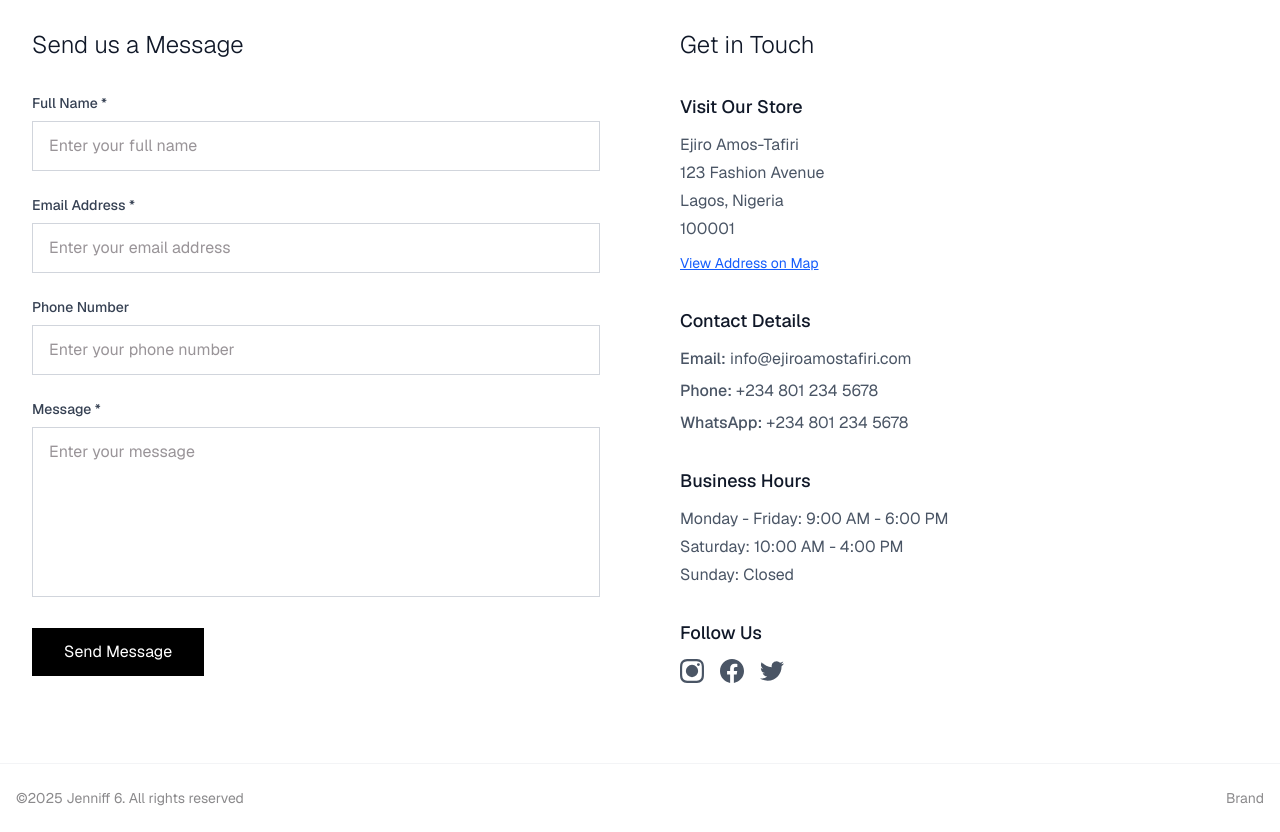
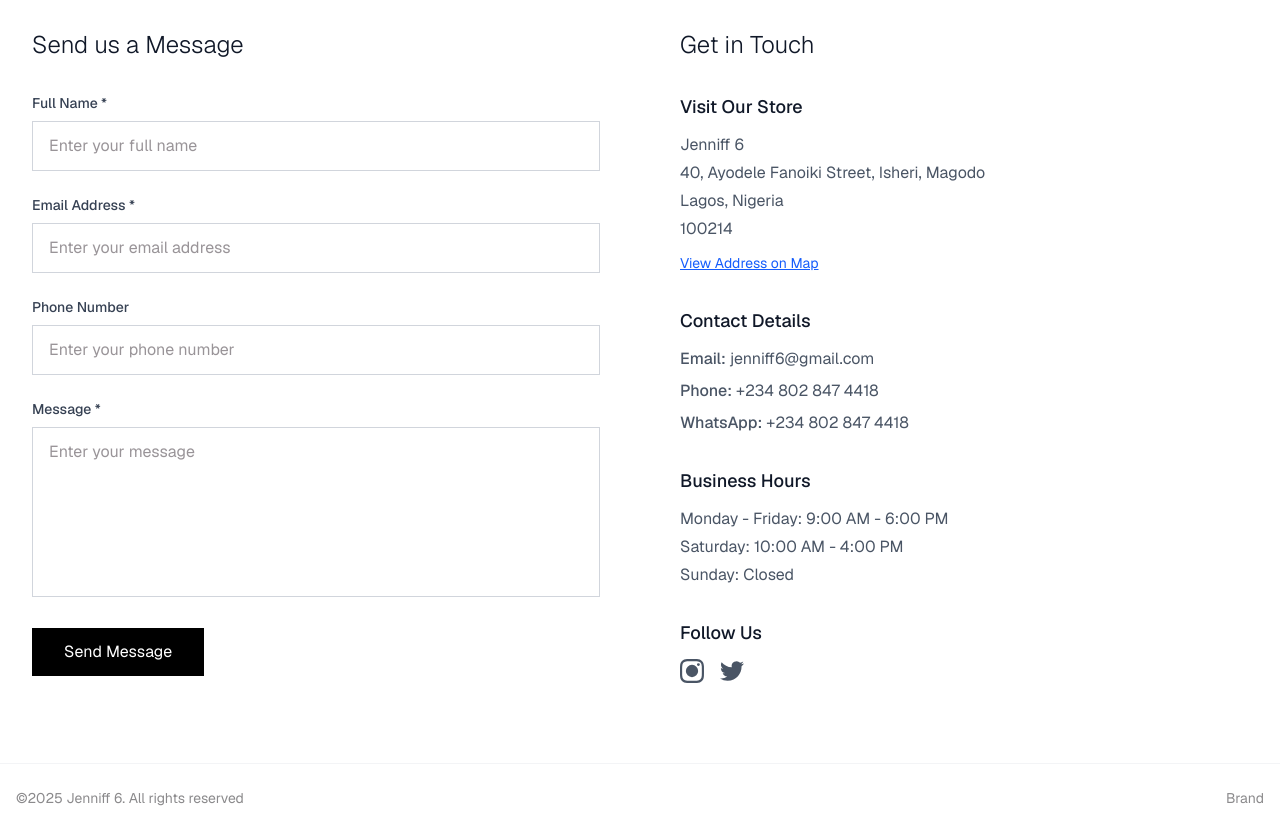
Before and after one commit to Bastieno/jenniff-six, a Next.js app: page /contact-us in a window 1280 px wide. Shown: the part 500-1332 px from the top of the page. Built offline with nearby package versions, Linux system fonts and the light colour scheme.

Commit message:
style: Format contact-us page for consistency

```diff
--- a/app/contact-us/page.tsx
+++ b/app/contact-us/page.tsx
@@ -67,7 +67,8 @@ export default function ContactPage() {
                 Contact Us
               </h1>
               <p className="text-lg text-gray-600 max-w-2xl mx-auto">
-                We'd love to hear from you. Send us a message and we'll respond as soon as possible.
+                We'd love to hear from you. Send us a message and we'll respond
+                as soon as possible.
               </p>
             </div>
           </div>
@@ -77,14 +78,18 @@ export default function ContactPage() {
         <section className="py-20">
           <div className="max-w-7xl mx-auto px-4 sm:px-6 lg:px-8">
             <div className="grid grid-cols-1 lg:grid-cols-2 gap-12 lg:gap-20">
-
               {/* Contact Form */}
               <div>
-                <h2 className="text-2xl font-light text-gray-900 mb-8">Send us a Message</h2>
+                <h2 className="text-2xl font-light text-gray-900 mb-8">
+                  Send us a Message
+                </h2>
 
                 <form onSubmit={handleSubmit} className="space-y-6">
                   <div>
-                    <label htmlFor="name" className="block text-sm font-medium text-gray-700 mb-2">
+                    <label
+                      htmlFor="name"
+                      className="block text-sm font-medium text-gray-700 mb-2"
+                    >
                       Full Name *
                     </label>
                     <input
@@ -100,7 +105,10 @@ export default function ContactPage() {
                   </div>
 
                   <div>
-                    <label htmlFor="email" className="block text-sm font-medium text-gray-700 mb-2">
+                    <label
+                      htmlFor="email"
+                      className="block text-sm font-medium text-gray-700 mb-2"
+                    >
                       Email Address *
                     </label>
                     <input
@@ -116,7 +124,10 @@ export default function ContactPage() {
                   </div>
 
                   <div>
-                    <label htmlFor="phone" className="block text-sm font-medium text-gray-700 mb-2">
+                    <label
+                      htmlFor="phone"
+                      className="block text-sm font-medium text-gray-700 mb-2"
+                    >
                       Phone Number
                     </label>
                     <input
@@ -131,7 +142,10 @@ export default function ContactPage() {
                   </div>
 
                   <div>
-                    <label htmlFor="message" className="block text-sm font-medium text-gray-700 mb-2">
+                    <label
+                      htmlFor="message"
+                      className="block text-sm font-medium text-gray-700 mb-2"
+                    >
                       Message *
                     </label>
                     <textarea
@@ -151,16 +165,16 @@ export default function ContactPage() {
                     disabled={isSubmitting}
                     className="bg-black text-white px-8 py-3 hover:bg-gray-800 transition-colors disabled:bg-gray-400 disabled:cursor-not-allowed"
                   >
-                    {isSubmitting ? 'Sending...' : 'Send Message'}
+                    {isSubmitting ? "Sending..." : "Send Message"}
                   </button>
 
-                  {submitStatus === 'success' && (
+                  {submitStatus === "success" && (
                     <div className="bg-green-50 border border-green-200 text-green-800 px-4 py-3 rounded">
                       Thank you for your message! We'll get back to you soon.
                     </div>
                   )}
 
-                  {submitStatus === 'error' && (
+                  {submitStatus === "error" && (
                     <div className="bg-red-50 border border-red-200 text-red-800 px-4 py-3 rounded">
                       Something went wrong. Please try again later.
                     </div>
@@ -170,17 +184,21 @@ export default function ContactPage() {
 
               {/* Contact Information */}
               <div>
-                <h2 className="text-2xl font-light text-gray-900 mb-8">Get in Touch</h2>
+                <h2 className="text-2xl font-light text-gray-900 mb-8">
+                  Get in Touch
+                </h2>
 
                 <div className="space-y-8">
                   {/* Address */}
                   <div>
-                    <h3 className="text-lg font-medium text-gray-900 mb-3">Visit Our Store</h3>
+                    <h3 className="text-lg font-medium text-gray-900 mb-3">
+                      Visit Our Store
+                    </h3>
                     <address className="not-italic text-gray-600 space-y-1">
-                      <p>Ejiro Amos-Tafiri</p>
-                      <p>123 Fashion Avenue</p>
+                      <p>Jenniff 6</p>
+                      <p>40, Ayodele Fanoiki Street, Isheri, Magodo</p>
                       <p>Lagos, Nigeria</p>
-                      <p>100001</p>
+                      <p>100214</p>
                     </address>
                     <a
                       href="https://www.google.com/maps/search/?api=1&query=3.3578,6.6738"
@@ -194,29 +212,37 @@ export default function ContactPage() {
 
                   {/* Contact Details */}
                   <div>
-                    <h3 className="text-lg font-medium text-gray-900 mb-3">Contact Details</h3>
+                    <h3 className="text-lg font-medium text-gray-900 mb-3">
+                      Contact Details
+                    </h3>
                     <div className="space-y-2 text-gray-600">
                       <p>
-                        <span className="font-medium">Email:</span>{' '}
-                        <a href="mailto:info@ejiroamostafiri.com" className="hover:text-black transition-colors">
-                          info@ejiroamostafiri.com
+                        <span className="font-medium">Email:</span>{" "}
+                        <a
+                          href="mailto:jenniff6@gmail.com"
+                          className="hover:text-black transition-colors"
+                        >
+                          jenniff6@gmail.com
                         </a>
                       </p>
                       <p>
-                        <span className="font-medium">Phone:</span>{' '}
-                        <a href="tel:+2348012345678" className="hover:text-black transition-colors">
-                          +234 801 234 5678
+                        <span className="font-medium">Phone:</span>{" "}
+                        <a
+                          href="tel:+2348028474418"
+                          className="hover:text-black transition-colors"
+                        >
+                          +234 802 847 4418
                         </a>
                       </p>
                       <p>
-                        <span className="font-medium">WhatsApp:</span>{' '}
+                        <span className="font-medium">WhatsApp:</span>{" "}
                         <a
-                          href="https://wa.me/2348012345678"
+                          href="https://wa.me/2348028474418"
                           target="_blank"
                           rel="noopener noreferrer"
                           className="hover:text-black transition-colors"
                         >
-                          +234 801 234 5678
+                          +234 802 847 4418
                         </a>
                       </p>
                     </div>
@@ -224,7 +250,9 @@ export default function ContactPage() {
 
                   {/* Business Hours */}
                   <div>
-                    <h3 className="text-lg font-medium text-gray-900 mb-3">Business Hours</h3>
+                    <h3 className="text-lg font-medium text-gray-900 mb-3">
+                      Business Hours
+                    </h3>
                     <div className="space-y-1 text-gray-600">
                       <p>Monday - Friday: 9:00 AM - 6:00 PM</p>
                       <p>Saturday: 10:00 AM - 4:00 PM</p>
@@ -234,39 +262,38 @@ export default function ContactPage() {
 
                   {/* Social Media */}
                   <div>
-                    <h3 className="text-lg font-medium text-gray-900 mb-3">Follow Us</h3>
+                    <h3 className="text-lg font-medium text-gray-900 mb-3">
+                      Follow Us
+                    </h3>
                     <div className="flex space-x-4">
                       <a
-                        href="https://www.instagram.com/ejiroamostafiri"
+                        href="https://www.instagram.com/Official_Jenniff"
                         target="_blank"
                         rel="noopener noreferrer"
                         className="text-gray-600 hover:text-black transition-colors"
                         aria-label="Instagram"
                       >
-                        <svg className="w-6 h-6" fill="currentColor" viewBox="0 0 24 24">
-                          <path d="M12 2.163c3.204 0 3.584.012 4.85.07 3.252.148 4.771 1.691 4.919 4.919.058 1.265.069 1.645.069 4.849 0 3.205-.012 3.584-.069 4.849-.149 3.225-1.664 4.771-4.919 4.919-1.266.058-1.644.07-4.85.07-3.204 0-3.584-.012-4.849-.07-3.26-.149-4.771-1.699-4.919-4.92-.058-1.265-.07-1.644-.07-4.849 0-3.204.013-3.583.07-4.849.149-3.227 1.664-4.771 4.919-4.919 1.266-.057 1.645-.069 4.849-.069zm0-2.163c-3.259 0-3.667.014-4.947.072-4.358.2-6.78 2.618-6.98 6.98-.059 1.281-.073 1.689-.073 4.948 0 3.259.014 3.668.072 4.948.2 4.358 2.618 6.78 6.98 6.98 1.281.058 1.689.072 4.948.072 3.259 0 3.668-.014 4.948-.072 4.354-.2 6.782-2.618 6.979-6.98.059-1.28.073-1.689.073-4.948 0-3.259-.014-3.667-.072-4.947-.196-4.354-2.617-6.78-6.979-6.98-1.281-.059-1.69-.073-4.949-.073zM5.838 12a6.162 6.162 0 1 1 12.324 0 6.162 6.162 0 0 1-12.324 0zM12 16a4 4 0 1 1 0-8 4 4 0 0 1 0 8zm4.965-10.405a1.44 1.44 0 1 1 2.881.001 1.44 1.44 0 0 1-2.881-.001z"/>
+                        <svg
+                          className="w-6 h-6"
+                          fill="currentColor"
+                          viewBox="0 0 24 24"
+                        >
+                          <path d="M12 2.163c3.204 0 3.584.012 4.85.07 3.252.148 4.771 1.691 4.919 4.919.058 1.265.069 1.645.069 4.849 0 3.205-.012 3.584-.069 4.849-.149 3.225-1.664 4.771-4.919 4.919-1.266.058-1.644.07-4.85.07-3.204 0-3.584-.012-4.849-.07-3.26-.149-4.771-1.699-4.919-4.92-.058-1.265-.07-1.644-.07-4.849 0-3.204.013-3.583.07-4.849.149-3.227 1.664-4.771 4.919-4.919 1.266-.057 1.645-.069 4.849-.069zm0-2.163c-3.259 0-3.667.014-4.947.072-4.358.2-6.78 2.618-6.98 6.98-.059 1.281-.073 1.689-.073 4.948 0 3.259.014 3.668.072 4.948.2 4.358 2.618 6.78 6.98 6.98 1.281.058 1.689.072 4.948.072 3.259 0 3.668-.014 4.948-.072 4.354-.2 6.782-2.618 6.979-6.98.059-1.28.073-1.689.073-4.948 0-3.259-.014-3.667-.072-4.947-.196-4.354-2.617-6.78-6.979-6.98-1.281-.059-1.69-.073-4.949-.073zM5.838 12a6.162 6.162 0 1 1 12.324 0 6.162 6.162 0 0 1-12.324 0zM12 16a4 4 0 1 1 0-8 4 4 0 0 1 0 8zm4.965-10.405a1.44 1.44 0 1 1 2.881.001 1.44 1.44 0 0 1-2.881-.001z" />
                         </svg>
                       </a>
                       <a
-                        href="https://www.facebook.com/ejiroamostafiri"
-                        target="_blank"
-                        rel="noopener noreferrer"
-                        className="text-gray-600 hover:text-black transition-colors"
-                        aria-label="Facebook"
-                      >
-                        <svg className="w-6 h-6" fill="currentColor" viewBox="0 0 24 24">
-                          <path d="M24 12.073c0-6.627-5.373-12-12-12s-12 5.373-12 12c0 5.99 4.388 10.954 10.125 11.854v-8.385H7.078v-3.47h3.047V9.43c0-3.007 1.792-4.669 4.533-4.669 1.312 0 2.686.235 2.686.235v2.953H15.83c-1.491 0-1.956.925-1.956 1.874v2.25h3.328l-.532 3.47h-2.796v8.385C19.612 23.027 24 18.062 24 12.073z"/>
-                        </svg>
-                      </a>
-                      <a
-                        href="https://twitter.com/ejiroamostafiri"
+                        href="https://x.com/Jenniff6"
                         target="_blank"
                         rel="noopener noreferrer"
                         className="text-gray-600 hover:text-black transition-colors"
                         aria-label="Twitter"
                       >
-                        <svg className="w-6 h-6" fill="currentColor" viewBox="0 0 24 24">
-                          <path d="M23.953 4.57a10 10 0 01-2.825.775 4.958 4.958 0 002.163-2.723c-.951.555-2.005.959-3.127 1.184a4.92 4.92 0 00-8.384 4.482C7.69 8.095 4.067 6.13 1.64 3.162a4.822 4.822 0 00-.666 2.475c0 1.71.87 3.213 2.188 4.096a4.904 4.904 0 01-2.228-.616v.06a4.923 4.923 0 003.946 4.827 4.996 4.996 0 01-2.212.085 4.936 4.936 0 004.604 3.417 9.867 9.867 0 01-6.102 2.105c-.39 0-.779-.023-1.17-.067a13.995 13.995 0 007.557 2.209c9.053 0 13.998-7.496 13.998-13.985 0-.21 0-.42-.015-.63A9.935 9.935 0 0024 4.59z"/>
+                        <svg
+                          className="w-6 h-6"
+                          fill="currentColor"
+                          viewBox="0 0 24 24"
+                        >
+                          <path d="M23.953 4.57a10 10 0 01-2.825.775 4.958 4.958 0 002.163-2.723c-.951.555-2.005.959-3.127 1.184a4.92 4.92 0 00-8.384 4.482C7.69 8.095 4.067 6.13 1.64 3.162a4.822 4.822 0 00-.666 2.475c0 1.71.87 3.213 2.188 4.096a4.904 4.904 0 01-2.228-.616v.06a4.923 4.923 0 003.946 4.827 4.996 4.996 0 01-2.212.085 4.936 4.936 0 004.604 3.417 9.867 9.867 0 01-6.102 2.105c-.39 0-.779-.023-1.17-.067a13.995 13.995 0 007.557 2.209c9.053 0 13.998-7.496 13.998-13.985 0-.21 0-.42-.015-.63A9.935 9.935 0 0024 4.59z" />
                         </svg>
                       </a>
                     </div>
```
